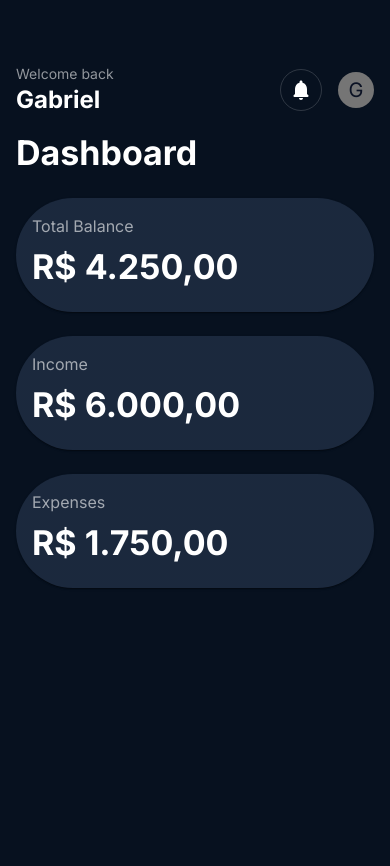
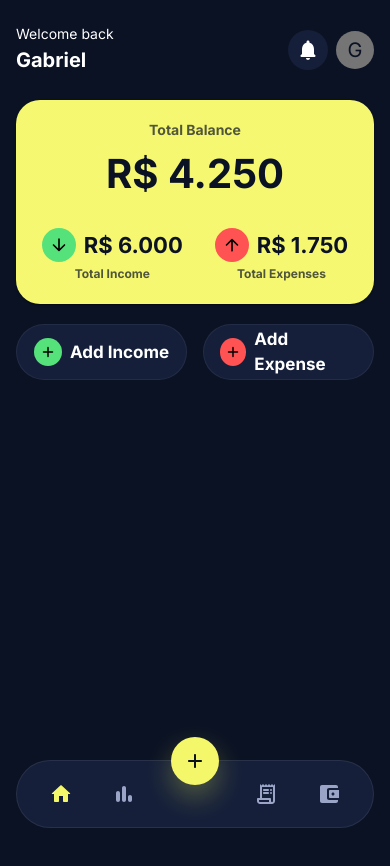
Before and after one commit to bschettinodev/csharp-project, a React (Vite) app in the folder apps/frontend/: page /dashboard in a window 390 px wide. Shown: the top 866 px of the page. After the commit the page ends 844 px from the top, so only its background shows below. Built offline with nearby package versions, Linux system fonts and the light colour scheme.

Commit message:
feat(mobile-ui): add balance summary card and action buttons

```diff
--- /dev/null
+++ b/apps/frontend/src/components/Layout/MobileAppLayout/MobileAppLayout.tsx
@@ -0,0 +1,44 @@
+import { Box } from '@mui/material';
+import { Outlet } from 'react-router-dom';
+
+import { MobileBottomNav } from './MobileBottomNav';
+import { MobileHeader } from './MobileHeader';
+
+export function MobileAppLayout() {
+  return (
+    <Box
+      sx={{
+        minHeight: '100vh',
+        bgcolor: 'background.default',
+        color: 'text.primary',
+      }}
+    >
+      <Box
+        sx={{
+          width: '100%',
+          maxWidth: 430,
+          minHeight: '100vh',
+          mx: 'auto',
+          position: 'relative',
+          bgcolor: 'background.default',
+          overflow: 'hidden',
+        }}
+      >
+        <MobileHeader />
+
+        <Box
+          component='main'
+          sx={{
+            px: 2,
+            pt: 2,
+            pb: 10,
+          }}
+        >
+          <Outlet />
+        </Box>
+
+        <MobileBottomNav />
+      </Box>
+    </Box>
+  );
+}
--- /dev/null
+++ b/apps/frontend/src/components/Layout/MobileAppLayout/MobileBottomNav.tsx
@@ -0,0 +1,63 @@
+import AddRoundedIcon from '@mui/icons-material/AddRounded';
+import BarChartRoundedIcon from '@mui/icons-material/BarChartRounded';
+import HomeRoundedIcon from '@mui/icons-material/HomeRounded';
+import ReceiptLongRoundedIcon from '@mui/icons-material/ReceiptLongRounded';
+import WalletRoundedIcon from '@mui/icons-material/AccountBalanceWalletRounded';
+import { Box, Fab, IconButton, Paper } from '@mui/material';
+
+export function MobileBottomNav() {
+  return (
+    <Paper
+      elevation={0}
+      sx={{
+        position: 'fixed',
+        left: '50%',
+        bottom: 16,
+        transform: 'translateX(-50%)',
+        width: 'calc(100% - 32px)',
+        maxWidth: 398,
+        height: 68,
+        borderRadius: 999,
+        bgcolor: 'background.paper',
+        border: '1px solid rgba(255,255,255,0.08)',
+        display: 'flex',
+        alignItems: 'center',
+        justifyContent: 'space-around',
+        px: 1.5,
+        zIndex: 10,
+      }}
+    >
+      <IconButton color='primary'>
+        <HomeRoundedIcon />
+      </IconButton>
+
+      <IconButton sx={{ color: 'text.secondary' }}>
+        <BarChartRoundedIcon />
+      </IconButton>
+
+      <Box sx={{ width: 56 }} />
+
+      <IconButton sx={{ color: 'text.secondary' }}>
+        <ReceiptLongRoundedIcon />
+      </IconButton>
+
+      <IconButton sx={{ color: 'text.secondary' }}>
+        <WalletRoundedIcon />
+      </IconButton>
+
+      <Fab
+        color='primary'
+        size='medium'
+        sx={{
+          position: 'absolute',
+          top: -24,
+          left: '50%',
+          transform: 'translateX(-50%)',
+          boxShadow: '0 12px 28px rgba(248,255,79,0.28)',
+        }}
+      >
+        <AddRoundedIcon />
+      </Fab>
+    </Paper>
+  );
+}
--- /dev/null
+++ b/apps/frontend/src/components/Layout/MobileAppLayout/MobileHeader.tsx
@@ -0,0 +1,41 @@
+import NotificationsRoundedIcon from '@mui/icons-material/NotificationsRounded';
+import { Avatar, Box, IconButton, Typography } from '@mui/material';
+
+export function MobileHeader() {
+  return (
+    <Box
+      component='header'
+      sx={{
+        px: 2,
+        pt: 3,
+        pb: 1,
+        display: 'flex',
+        alignItems: 'center',
+        justifyContent: 'space-between',
+      }}
+    >
+      <Box>
+        <Typography variant='body2' color='text.secondary'>
+          Welcome back
+        </Typography>
+
+        <Typography variant='h6' sx={{ fontWeight: 800 }}>
+          Gabriel
+        </Typography>
+      </Box>
+
+      <Box sx={{ display: 'flex', alignItems: 'center', gap: 1 }}>
+        <IconButton
+          sx={{
+            color: 'text.primary',
+            bgcolor: 'background.paper',
+          }}
+        >
+          <NotificationsRoundedIcon />
+        </IconButton>
+
+        <Avatar sx={{ width: 38, height: 38 }}>G</Avatar>
+      </Box>
+    </Box>
+  );
+}
--- /dev/null
+++ b/apps/frontend/src/components/cards/ActionCard.tsx
@@ -0,0 +1,61 @@
+import { Box, Card, Stack, Typography } from '@mui/material';
+
+type ActionCardProps = {
+  title: string;
+  color: string;
+  icon: React.ReactNode;
+  onClick?: () => void;
+};
+
+export function ActionCard({ title, color, icon, onClick }: ActionCardProps) {
+  return (
+    <Card
+      onClick={onClick}
+      sx={{
+        flex: 1,
+        height: 56,
+        px: 2,
+        borderRadius: '999px',
+        bgcolor: 'background.paper',
+        color: 'common.white',
+        backgroundImage: 'none',
+        boxShadow: 'none',
+        border: '1px solid rgba(255,255,255,0.06)',
+        display: 'flex',
+        alignItems: 'center',
+        justifyContent: 'center',
+        cursor: 'pointer',
+        transition: 'all 0.2s ease',
+        '&:active': {
+          transform: 'scale(0.97)',
+        },
+      }}
+    >
+      <Stack direction='row' sx={{ alignItems: 'center', gap: 1 }}>
+        <Box
+          sx={{
+            width: 28,
+            height: 28,
+            borderRadius: '50%',
+            bgcolor: color,
+            display: 'flex',
+            alignItems: 'center',
+            justifyContent: 'center',
+          }}
+        >
+          {icon}
+        </Box>
+
+        <Typography
+          sx={{
+            fontSize: 17,
+            fontWeight: 700,
+            color: 'common.white',
+          }}
+        >
+          {title}
+        </Typography>
+      </Stack>
+    </Card>
+  );
+}
--- /dev/null
+++ b/apps/frontend/src/components/cards/BalanceSummaryCard.tsx
@@ -0,0 +1,116 @@
+import ArrowDownwardRoundedIcon from '@mui/icons-material/ArrowDownwardRounded';
+import ArrowUpwardRoundedIcon from '@mui/icons-material/ArrowUpwardRounded';
+import { Box, Card, Stack, Typography } from '@mui/material';
+
+export function BalanceSummaryCard() {
+  return (
+    <Card
+      sx={{
+        p: 2.5,
+        borderRadius: 6,
+        bgcolor: 'primary.main',
+        color: 'primary.contrastText',
+        textAlign: 'center',
+      }}
+    >
+      <Typography variant='body2' sx={{ fontWeight: 700, opacity: 0.7 }}>
+        Total Balance
+      </Typography>
+
+      <Typography
+        sx={{
+          fontSize: 40,
+          fontWeight: 900,
+          mt: 0.5,
+        }}
+      >
+        R$ 4.250
+      </Typography>
+
+      <Stack
+        direction='row'
+        sx={{
+          mt: 3,
+          justifyContent: 'center',
+          gap: 4,
+        }}
+      >
+        <Stack sx={{ alignItems: 'center' }} spacing={0.3}>
+          <Stack direction='row' sx={{ alignItems: 'center' }} spacing={1}>
+            <Box
+              sx={{
+                width: 34,
+                height: 34,
+                borderRadius: '50%',
+                bgcolor: '#55E27A',
+                display: 'flex',
+                alignItems: 'center',
+                justifyContent: 'center',
+              }}
+            >
+              <ArrowDownwardRoundedIcon sx={{ fontSize: 20, color: '#000' }} />
+            </Box>
+
+            <Typography
+              sx={{
+                fontSize: 22,
+                fontWeight: 900,
+              }}
+            >
+              R$ 6.000
+            </Typography>
+          </Stack>
+
+          <Typography
+            variant='caption'
+            sx={{
+              fontWeight: 700,
+              opacity: 0.7,
+              mt: -0.2,
+            }}
+          >
+            Total Income
+          </Typography>
+        </Stack>
+
+        <Stack sx={{ alignItems: 'center' }} spacing={0.3}>
+          <Stack direction='row' sx={{ alignItems: 'center' }} spacing={1}>
+            <Box
+              sx={{
+                width: 34,
+                height: 34,
+                borderRadius: '50%',
+                bgcolor: '#FF5252',
+                display: 'flex',
+                alignItems: 'center',
+                justifyContent: 'center',
+              }}
+            >
+              <ArrowUpwardRoundedIcon sx={{ fontSize: 20, color: '#000' }} />
+            </Box>
+
+            <Typography
+              sx={{
+                fontSize: 22,
+                fontWeight: 900,
+              }}
+            >
+              R$ 1.750
+            </Typography>
+          </Stack>
+
+          <Typography
+            variant='caption'
+            sx={{
+              fontWeight: 700,
+              opacity: 0.7,
+              mt: -0.2,
+            }}
+          >
+            Total Expenses
+          </Typography>
+        </Stack>
+      </Stack>
+    </Card>
+  );
+}
--- a/apps/frontend/src/main.tsx
+++ b/apps/frontend/src/main.tsx
@@ -10,9 +10,9 @@ import {
 } from 'react-router-dom';
 
 import { CssBaseline, ThemeProvider } from '@mui/material';
+import { MobileAppLayout } from '@/components/Layout/MobileAppLayout/MobileAppLayout';
+import { DashboardPage } from '@/pages/Dashboard/DashboardPage';
 
-import { DashboardLayout } from '@/components/Layout/DashboardLayout/DashboardLayout';
-import { DashboardPage } from '@/pages/Dashboard/DashboardPage';
 import { LoginPage } from '@/pages/Login/LoginPage';
 
 const router = createBrowserRouter([
@@ -26,7 +26,7 @@ const router = createBrowserRouter([
   },
   {
     path: '/dashboard',
-    element: <DashboardLayout />,
+    element: <MobileAppLayout />,
     children: [
       {
         index: true,
--- a/apps/frontend/src/pages/Dashboard/DashboardPage.tsx
+++ b/apps/frontend/src/pages/Dashboard/DashboardPage.tsx
@@ -1,35 +1,27 @@
-import { Box, Card, CardContent, Grid, Typography } from '@mui/material';
+import AddRoundedIcon from '@mui/icons-material/AddRounded';
+import { Box, Stack } from '@mui/material';
 
-const cards = [
-  { title: 'Total Balance', value: 'R$ 4.250,00' },
-  { title: 'Income', value: 'R$ 6.000,00' },
-  { title: 'Expenses', value: 'R$ 1.750,00' },
-];
+import { ActionCard } from '@/components/cards/ActionCard';
+import { BalanceSummaryCard } from '@/components/cards/BalanceSummaryCard';
 
 export function DashboardPage() {
   return (
-    <Box>
-      <Typography variant='h4' sx={{ fontWeight: 700, mb: 3 }}>
-        Dashboard
-      </Typography>
+    <Box sx={{ display: 'flex', flexDirection: 'column', gap: 2.5 }}>
+      <BalanceSummaryCard />
 
-      <Grid container spacing={3}>
-        {cards.map((card) => (
-          <Grid key={card.title} size={{ xs: 12, md: 4 }}>
-            <Card sx={{ bgcolor: '#0f1d33', borderRadius: 4 }}>
-              <CardContent>
-                <Typography sx={{ color: 'rgba(255,255,255,0.6)', mb: 1 }}>
-                  {card.title}
-                </Typography>
+      <Stack direction='row' sx={{ gap: 2 }}>
+        <ActionCard
+          title='Add Income'
+          color='#55E27A'
+          icon={<AddRoundedIcon sx={{ color: '#000', fontSize: 18 }} />}
+        />
 
-                <Typography variant='h4' sx={{ fontWeight: 700 }}>
-                  {card.value}
-                </Typography>
-              </CardContent>
-            </Card>
-          </Grid>
-        ))}
-      </Grid>
+        <ActionCard
+          title='Add Expense'
+          color='#FF5252'
+          icon={<AddRoundedIcon sx={{ color: '#000', fontSize: 18 }} />}
+        />
+      </Stack>
     </Box>
   );
 }
--- a/apps/frontend/src/theme/pallete.ts
+++ b/apps/frontend/src/theme/pallete.ts
@@ -4,14 +4,14 @@ export const palette = {
     paper: '#151F3A',
   },
   primary: {
-    main: '#F8FF4F',
+    main: '#F5F76A',
     contrastText: '#0B1224',
   },
   success: {
     main: '#55E27A',
   },
   error: {
-    main: '#FF5C8A',
+    main: '#f71f1f',
   },
   text: {
     primary: '#FFFFFF',
--- a/apps/frontend/src/theme/theme.ts
+++ b/apps/frontend/src/theme/theme.ts
@@ -6,9 +6,6 @@ export const theme = createTheme({
   palette: {
     mode: 'dark',
     ...palette,
-  },
-  shape: {
-    borderRadius: 20,
   },
   typography: {
     fontFamily: 'Inter, sans-serif',
```
